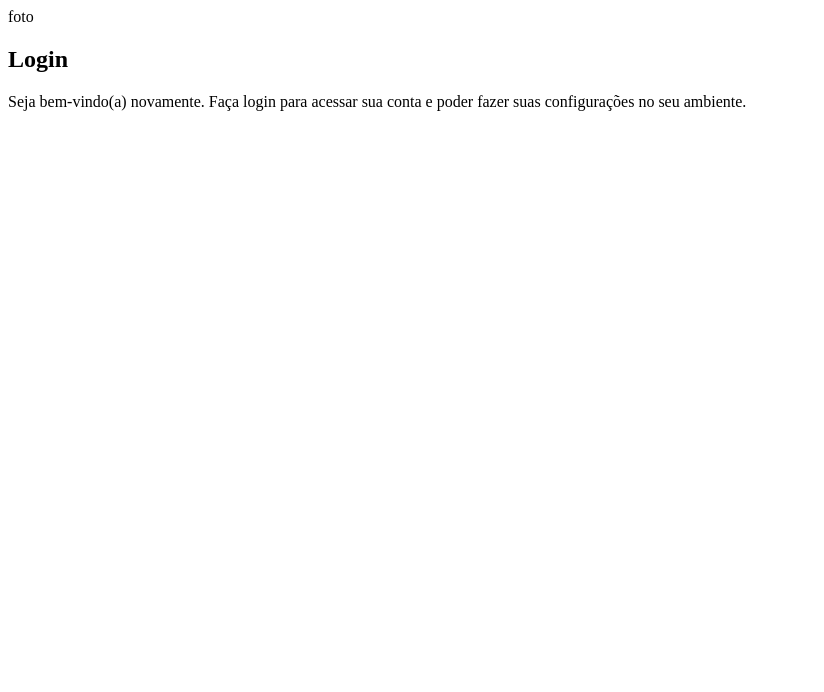
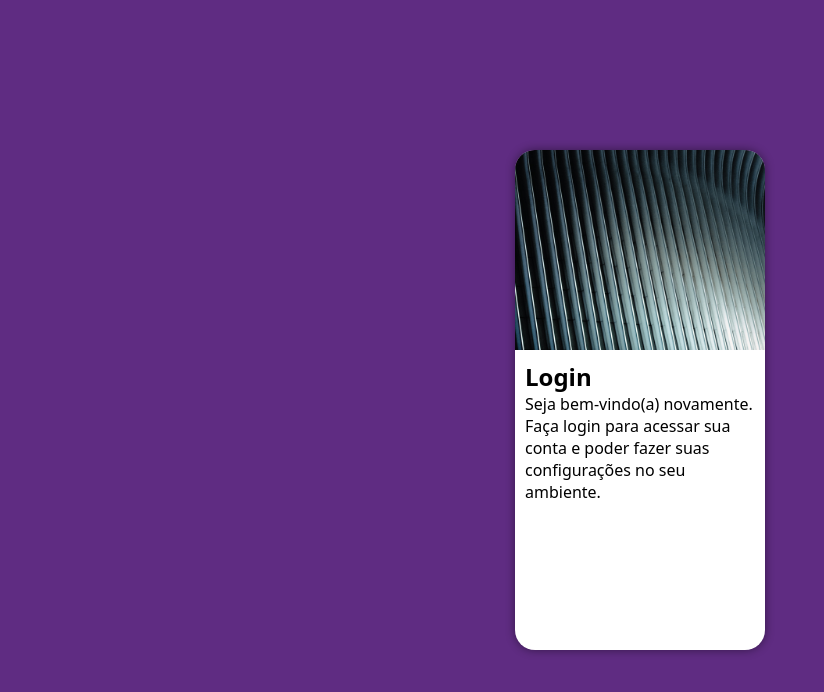
Before and after one commit to SousaIvo/projeto-login, a plain HTML site: page index.html in a window 1280 px wide. Shown: the whole page, without its empty margins (0-824 px from the left). Drawn offline with Linux system fonts and the light colour scheme.

Commit message:
update projeto login

```diff
--- a/estilos/style.css
+++ b/estilos/style.css
@@ -8,3 +8,48 @@ verde: #49a09d
 Lilas: #5f2c82
 
 */
+
+* {
+    font-family: system-ui, -apple-system, BlinkMacSystemFont, 'Segoe UI', Roboto, Oxygen, Ubuntu, Cantarell, 'Open Sans', 'Helvetica Neue', sans-serif;
+    padding: 0px;
+    margin: 0px;
+    box-sizing: border-box;
+}
+
+body, html {
+    background-color: #5f2c82;
+    height: 100vh;
+    width: 100vw;
+}
+
+main {
+    position: relative;
+    height: 100vh;
+    width: 100vw;
+}
+
+section#login {
+    position: absolute;
+    top: 50%;
+    left: 50%;
+    transform: translate(-50%, -50%);
+    overflow: hidden;
+    background-color: white;
+    width: 250px;
+    height: 500px;
+    border-radius: 20px;
+    box-shadow: 0px 0px 10px rgba(0, 0, 0, 0.452);
+}
+
+section#login > div#imagem {
+    display: block;
+    background: #5f2c82 url(../imagens/pexels-zeeshaan-shabbir-9534103.jpg) no-repeat;
+    background-size: cover;
+    background-position: right bottom;
+    height: 200px;
+}
+
+section#login > div#formulario {
+    display: block;
+    padding: 10px;
+}
--- a/index.html
+++ b/index.html
@@ -11,7 +11,7 @@
     <main>
         <section id="login">
             <div id="imagem">
-                foto
+
             </div>
             <div id="formulario">
                 <h1>Login</h1>
```
Also changed, not shown: imagens/metal-02.jpg (added), imagens/metal-03.jpg (added), imagens/pexels-zeeshaan-shabbir-9534103.jpg (added).
